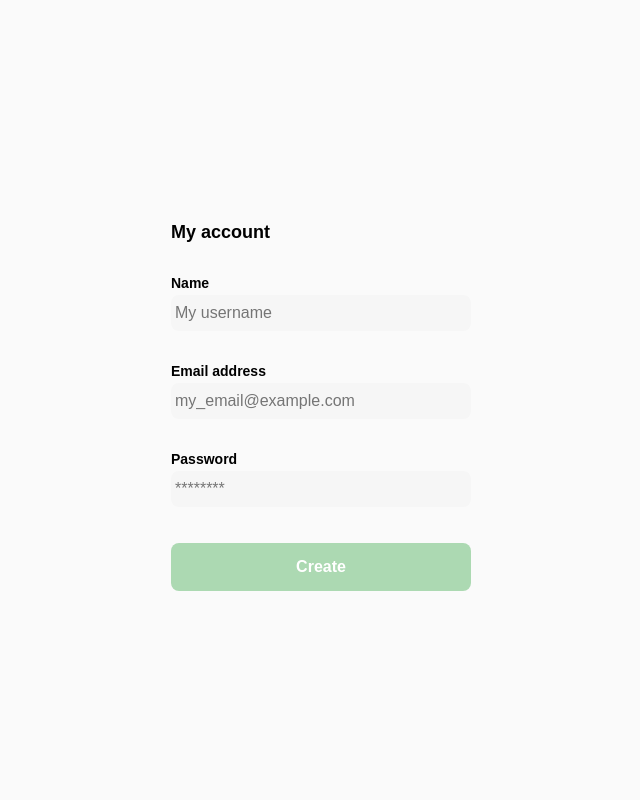
After one commit to CuetoA/Platzi-EscuelaDeProgramaci-n, a PHP site: page /4_sign_up.html in a window 1280 px wide. The commit adds this page. Shown: the whole page, without its empty margins (319-959 px from the left). Run offline with PHP 8.4, Linux system fonts and the light colour scheme.

Commit message:
learned to separate buttons with flexbox

```diff
--- a/17_Frontend_dev_practic/1_password.html
+++ b/17_Frontend_dev_practic/1_password.html
@@ -17,16 +17,16 @@
         <div class="form-container">
             <img src="./logos/logo_yard_sale.svg" alt="logo" class="logo">
 
-
+                <form action="/" class="form">
                 <h1 class="title">Create your pasword</h1>
                 <p class="subtitle">Enter a new password for your account</p>
 
-            <form action="/" class="form"></form>
                 <label for="password" class="label">Password</label>
                 <input type="password" id="password" placeholder="********" class="input input-password">
 
                 <label for="new-password" class="label">Confirm your password</label>
                 <input type="password" id="new-password" placeholder="********" class="input input-password">
+            </form>
 
             <input type="submit" value="Confirm" class="primary-button login-button">
 
--- a/17_Frontend_dev_practic/3_login.html
+++ b/17_Frontend_dev_practic/3_login.html
@@ -12,8 +12,7 @@
         <div class="form-container">
             <img src="./logos/logo_yard_sale.svg" alt="" class="logo">
 
-
-            <form action="/" class="form"></form>
+            <form action="/" class="form">
                 <label for="email" class="label">Email address</label>
                 <input type="text" class="input" id="email" placeholder="test@gmail.com">
 
@@ -22,9 +21,9 @@
 
                 <button class="primary-button login-button">Log in</button>
                 <p class="foot-note"><a href=""> Forgot my password </a></p>
+            </form>
 
             <button class="primary-button secondary-button sign-up-button">Sign up</button>
-
         </div>
     </div>
 </body>
--- /dev/null
+++ b/17_Frontend_dev_practic/4_sign_up.html
@@ -0,0 +1,33 @@
+<!DOCTYPE html>
+<html lang="en">
+<head>
+    <meta charset="UTF-8">
+    <meta http-equiv="X-UA-Compatible" content="IE=edge">
+    <meta name="viewport" content="width=device-width, initial-scale=1.0">
+    <title>Sign up</title>
+
+    <link rel="stylesheet" href="mystyles.css">
+</head>
+<body>
+    <div class="login">
+        <div class="form-container-spaced">
+            <img src="./logos/logo_yard_sale.svg" alt="logo" class="logo">
+
+
+            <form action="/" class="form-spaced">
+                <h1 class="title left-text">My account</h1>
+                <label for="user_name" class="label">Name</label>
+                <input type="text" id="user_name" class="input" placeholder="My username">
+
+                <label for="email" class="label">Email address</label>
+                <input type="text" id="email" class="input" placeholder="my_email@example.com">
+
+                <label for="user_name" class="label">Password</label>
+                <input type="password" id="user_name" class="input" placeholder="********">
+            </form>
+
+            <button class="primary-button login-button">Create</button>
+        </div>
+    </div>
+</body>
+</html>
--- a/17_Frontend_dev_practic/mystyles.css
+++ b/17_Frontend_dev_practic/mystyles.css
@@ -22,7 +22,13 @@ body {
     display: grid;
     place-items: center;
 }
-.form-container{
+.form,
+.form-spaced{
+    display: flex;
+    flex-direction: column;
+}
+.form-container,
+.form-container-spaced{
     display: grid;
     grid-template-rows: auto 1fr auto;
     width: 300px;
@@ -54,6 +60,9 @@ body {
     font-weight: bold;
     margin-bottom: 4px;
     margin-top: 20px;
+}
+.left-text{
+    text-align: left;
 }
 .input{
     background-color: var(--text-input-field);
@@ -124,4 +133,12 @@ body {
         margin-bottom: 20px;
         width: inherit;
     }
+    .form-spaced{
+        height: 100%;
+        margin: 0;
+    }
+    .form-container-spaced{
+        height: 100%;
+        margin: 0;
+    }
 }
```
Also changed, not shown: 1 other file. Lines whose indentation alone changed are shown as unchanged.
